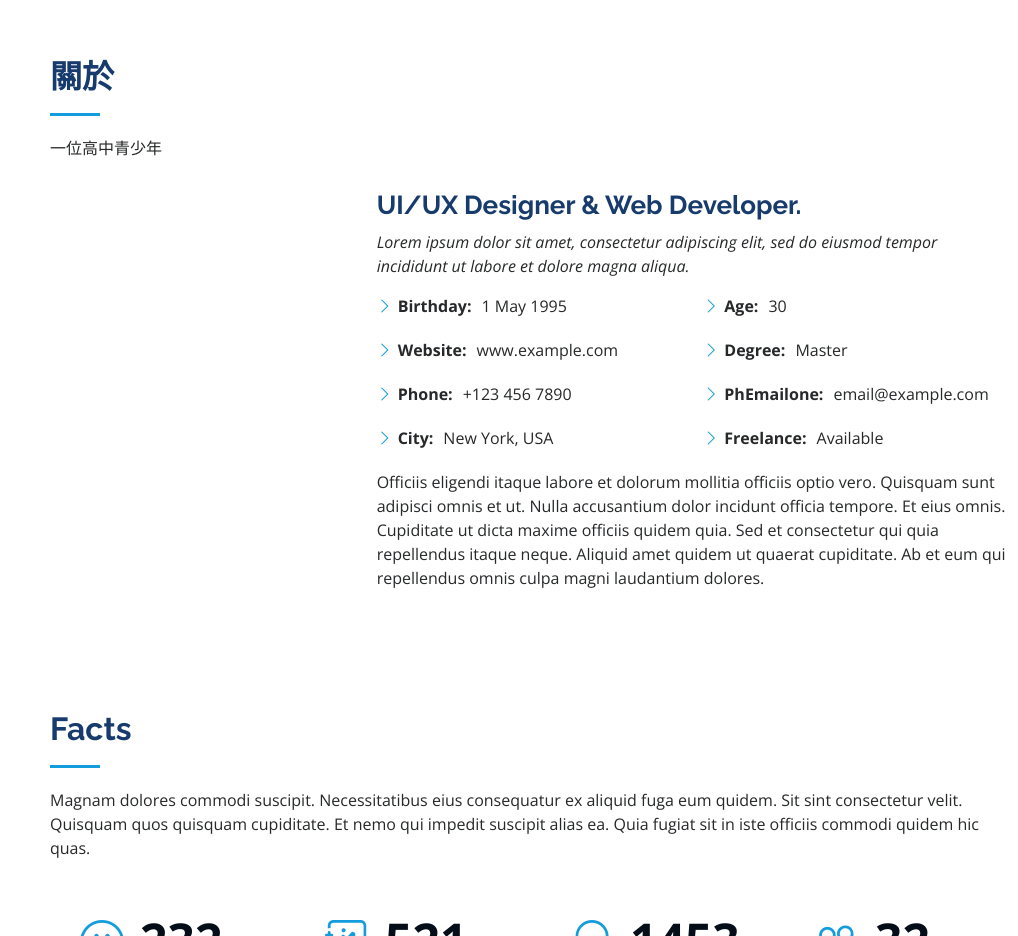
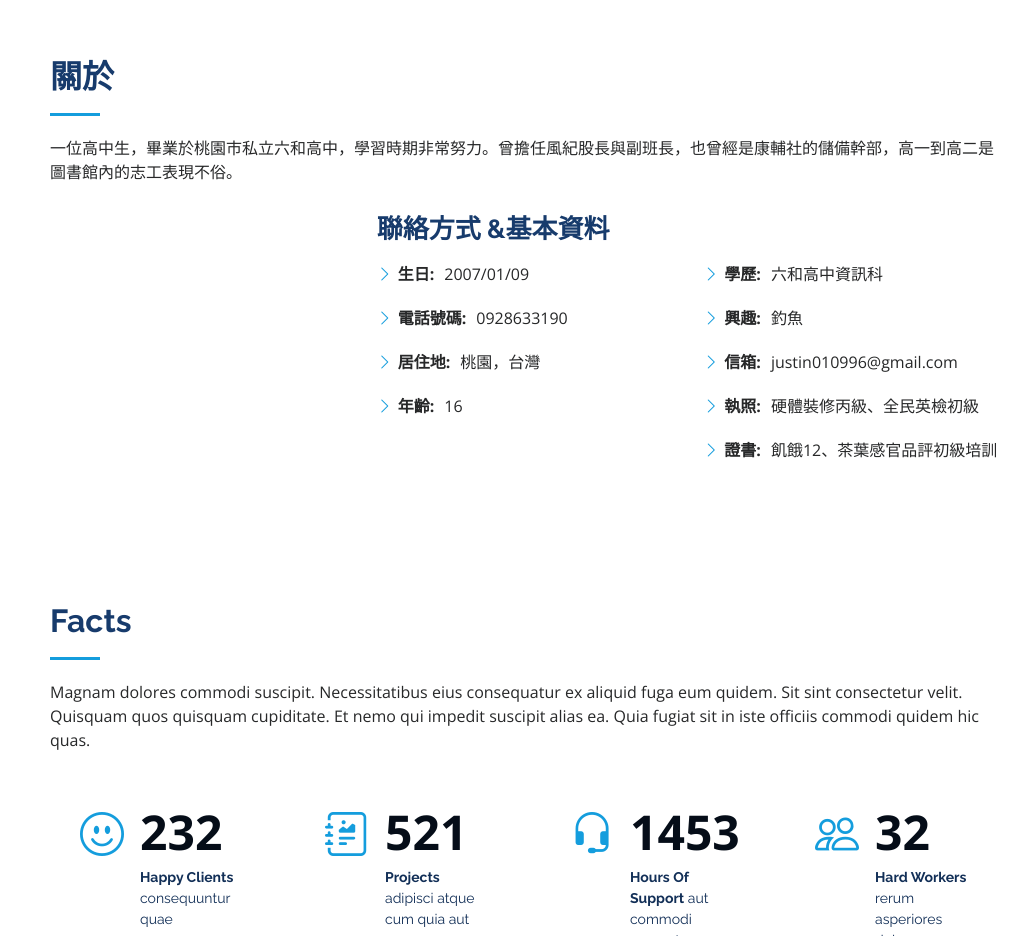
Before and after one commit to lojustin010996/lojustin010996.github.io, a plain HTML site: page index.html in a window 1280 px wide. Shown: the part 802-1738 px from the top of the page, without its empty margins (262-1280 px from the left). Drawn offline with nearby package versions, Linux system fonts and the light colour scheme.

Commit message:
Add files via upload

```diff
--- a/index.html
+++ b/index.html
@@ -86,7 +86,7 @@
 
         <div class="section-title">
           <h2>關於</h2>
-          <p>一位高中青少年 </p>
+          <p>一位高中生，畢業於桃園市私立六和高中，學習時期非常努力。曾擔任風紀股長與副班長，也曾經是康輔社的儲備幹部，高一到高二是圖書館內的志工表現不俗。 </p>
         </div>
 
         <div class="row">
@@ -94,33 +94,30 @@
             <img src="assets/img/profile-img.jpg" class="img-fluid" alt="">
           </div>
           <div class="col-lg-8 pt-4 pt-lg-0 content" data-aos="fade-left">
-            <h3>UI/UX Designer &amp; Web Developer.</h3>
+            <h3>聯絡方式 &amp;基本資料</h3>
             <p class="fst-italic">
-              Lorem ipsum dolor sit amet, consectetur adipiscing elit, sed do eiusmod tempor incididunt ut labore et dolore
-              magna aliqua.
-            </p>
+
             <div class="row">
               <div class="col-lg-6">
                 <ul>
-                  <li><i class="bi bi-chevron-right"></i> <strong>Birthday:</strong> <span>1 May 1995</span></li>
-                  <li><i class="bi bi-chevron-right"></i> <strong>Website:</strong> <span>www.example.com</span></li>
-                  <li><i class="bi bi-chevron-right"></i> <strong>Phone:</strong> <span>+123 456 7890</span></li>
-                  <li><i class="bi bi-chevron-right"></i> <strong>City:</strong> <span>New York, USA</span></li>
+                  <li><i class="bi bi-chevron-right"></i> <strong>生日:</strong> <span>2007/01/09</span></li>
+                  <li><i class="bi bi-chevron-right"></i> <strong>電話號碼:</strong> <span>0928633190</span></li>
+                  <li><i class="bi bi-chevron-right"></i> <strong>居住地:</strong> <span>桃園，台灣</span></li>
+                  <li><i class="bi bi-chevron-right"></i> <strong>年齡:</strong> <span>16</span></li>
                 </ul>
               </div>
               <div class="col-lg-6">
                 <ul>
-                  <li><i class="bi bi-chevron-right"></i> <strong>Age:</strong> <span>30</span></li>
-                  <li><i class="bi bi-chevron-right"></i> <strong>Degree:</strong> <span>Master</span></li>
-                  <li><i class="bi bi-chevron-right"></i> <strong>PhEmailone:</strong> <span>email@example.com</span></li>
-                  <li><i class="bi bi-chevron-right"></i> <strong>Freelance:</strong> <span>Available</span></li>
+                  <li><i class="bi bi-chevron-right"></i> <strong>學歷:</strong> <span>六和高中資訊科</span></li>
+                  <li><i class="bi bi-chevron-right"></i> <strong>興趣:</strong> <span>釣魚</span></li>
+                  <li><i class="bi bi-chevron-right"></i> <strong>信箱:</strong> <span>justin010996@gmail.com</span></li>
+                  <li><i class="bi bi-chevron-right"></i> <strong>執照:</strong> <span>硬體裝修丙級、全民英檢初級</span></li>
+                  <li><i class="bi bi-chevron-right"></i> <strong>證書:</strong> <span>飢餓12、茶葉感官品評初級培訓</span></li>
                 </ul>
               </div>
             </div>
             <p>
-              Officiis eligendi itaque labore et dolorum mollitia officiis optio vero. Quisquam sunt adipisci omnis et ut. Nulla accusantium dolor incidunt officia tempore. Et eius omnis.
-              Cupiditate ut dicta maxime officiis quidem quia. Sed et consectetur qui quia repellendus itaque neque. Aliquid amet quidem ut quaerat cupiditate. Ab et eum qui repellendus omnis culpa magni laudantium dolores.
-            </p>
+
           </div>
         </div>
 
```
